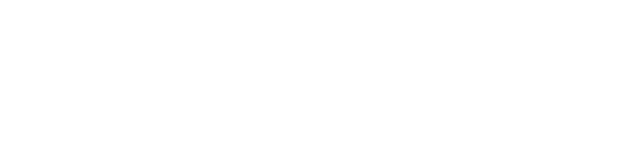
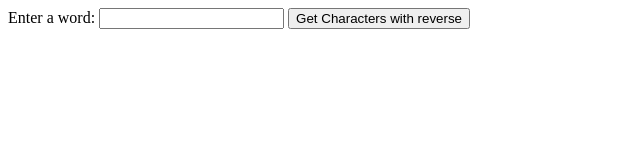
Before and after one commit to kartik0603/JavaScript, a plain HTML site: page TS 47/index.html in a window 1280 px wide. Shown: the whole page, without its empty margins (0-640 px from the left). Drawn offline with Linux system fonts and the light colour scheme.

Commit message:
js_task_47

```diff
--- a/TS 47/index.html
+++ b/TS 47/index.html
@@ -7,6 +7,11 @@
 </head>
 <body>
 
+    <label for="inputText">Enter a word:</label>
+    <input type="text" id="inputText">
+    <button onclick="getCharactersreverse()">Get Characters with reverse</button>
+    <p id="output"></p>
+
 </body>
 <script src="index.js"></script>
 </html>
--- a/TS 47/index.js
+++ b/TS 47/index.js
@@ -0,0 +1,12 @@
+function getCharactersreverse() {
+    let inputText = document.getElementById("inputText").value;
+    let reversePositionChars = "";
+
+    for (var i = inputText.length-1; i >=0 ; i--) {
+
+        reversePositionChars += inputText[i] + "\n";
+
+    }
+
+    document.getElementById("output").innerText = reversePositionChars;
+  }
```
